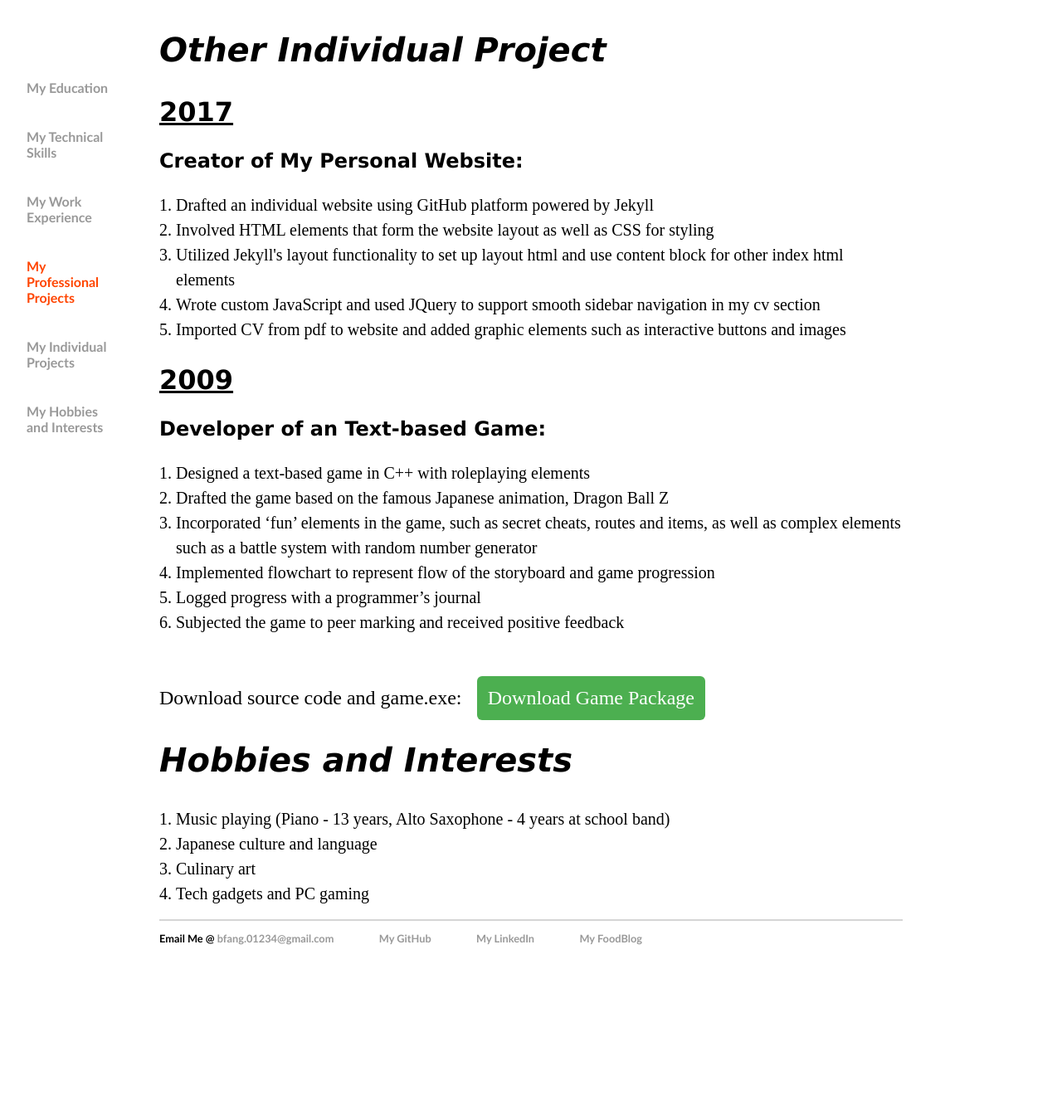
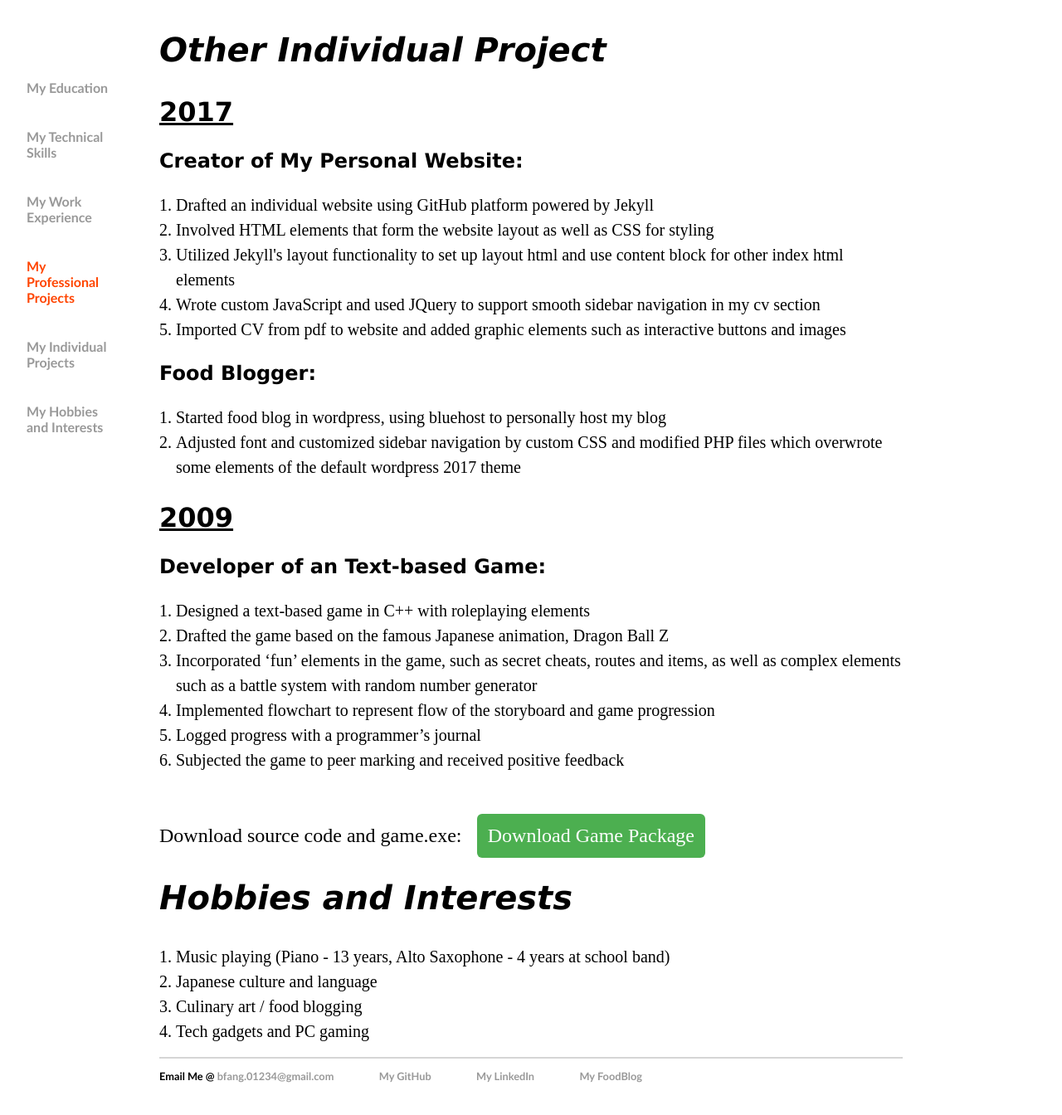
Before and after one commit to bennyfang/bennyfang.github.io, a Jekyll site: the page built from cv/index.html, in a window 1280 px wide and 1400 px high, scrolled down 3535 px. Shown: the top 1344 px of the window at 83% size. Built offline with Jekyll 4.4.1, drawn with Linux system fonts in a browser that asks for light colours; before the commit the page ends 4769 px from its top, so only the background shows below that.

Commit message:
More minor changes
Included the fact that I am blogging

```diff
--- a/cv/index.html
+++ b/cv/index.html
@@ -88,14 +88,19 @@ description: Benny Fang's CV
     </section>
     <section id="ind">
 	<h1>Other Individual Project</h1>
-	<h2>2017</h2>
-    <h3>Creator of My Personal Website:</h3>
+	    <h2>2017</h2>
+        <h3>Creator of My Personal Website:</h3>
         <ul>
             <li>Drafted an individual website using GitHub platform powered by Jekyll</li>
             <li>Involved HTML elements that form the website layout as well as CSS for styling</li>
             <li>Utilized Jekyll's layout functionality to set up layout html and use content block for other index html elements</li>
             <li>Wrote custom JavaScript and used JQuery to support smooth sidebar navigation in my cv section</li>
             <li>Imported CV from pdf to website and added graphic elements such as interactive buttons and images</li>
+        </ul>
+        <h3>Food Blogger:</h3>
+        <ul>
+            <li>Started food blog in wordpress, using bluehost to personally host my blog</li>
+            <li>Adjusted font and customized sidebar navigation by custom CSS and modified PHP files which overwrote some elements of the default wordpress 2017 theme</li>
         </ul>
         <h2>2009</h2>
         <h3>Developer of an Text-based Game:</h3>
@@ -115,7 +120,7 @@ description: Benny Fang's CV
     	<ul>
         	<li>Music playing (Piano - 13 years, Alto Saxophone - 4 years at school band)</li>
             <li>Japanese culture and language</li>
-            <li>Culinary art</li>
+            <li>Culinary art / food blogging</li>
             <li>Tech gadgets and PC gaming</li>
         </ul>
     </section>
```
Also changed, not shown: 1 other file.
